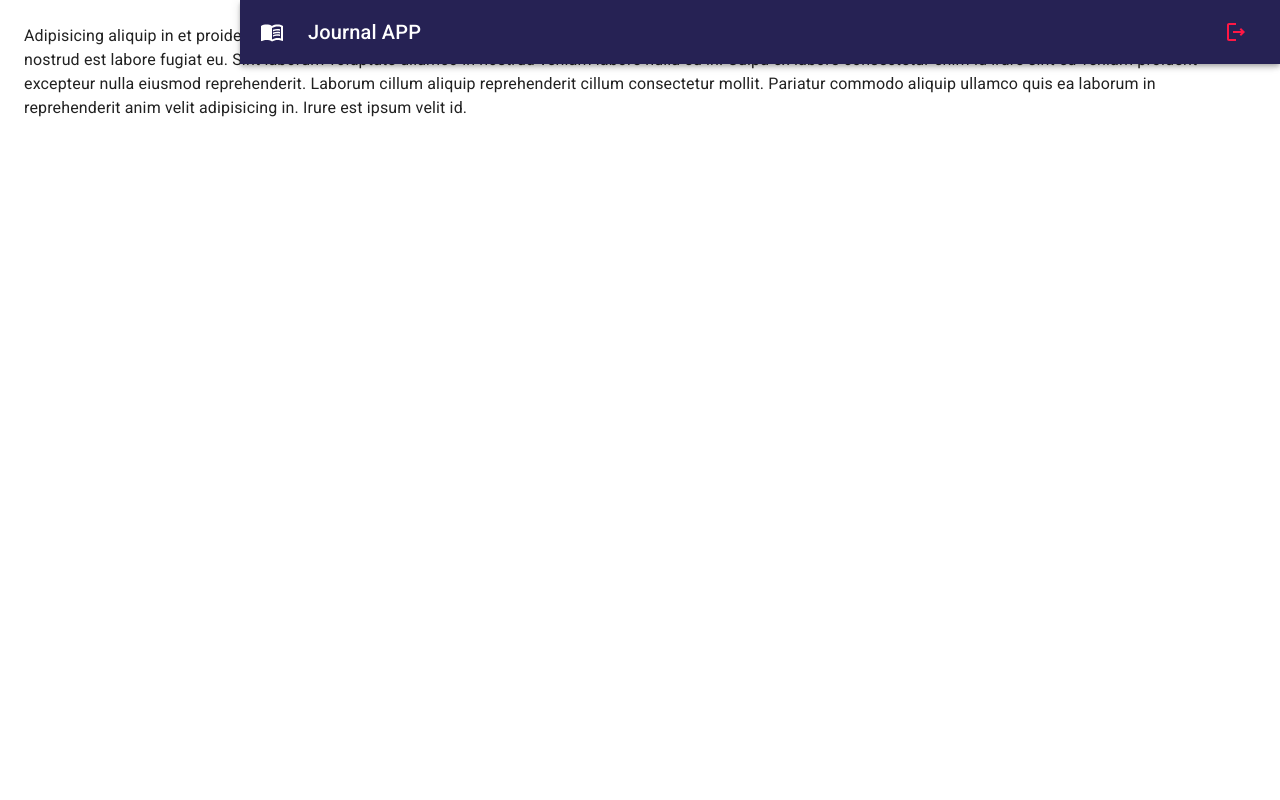
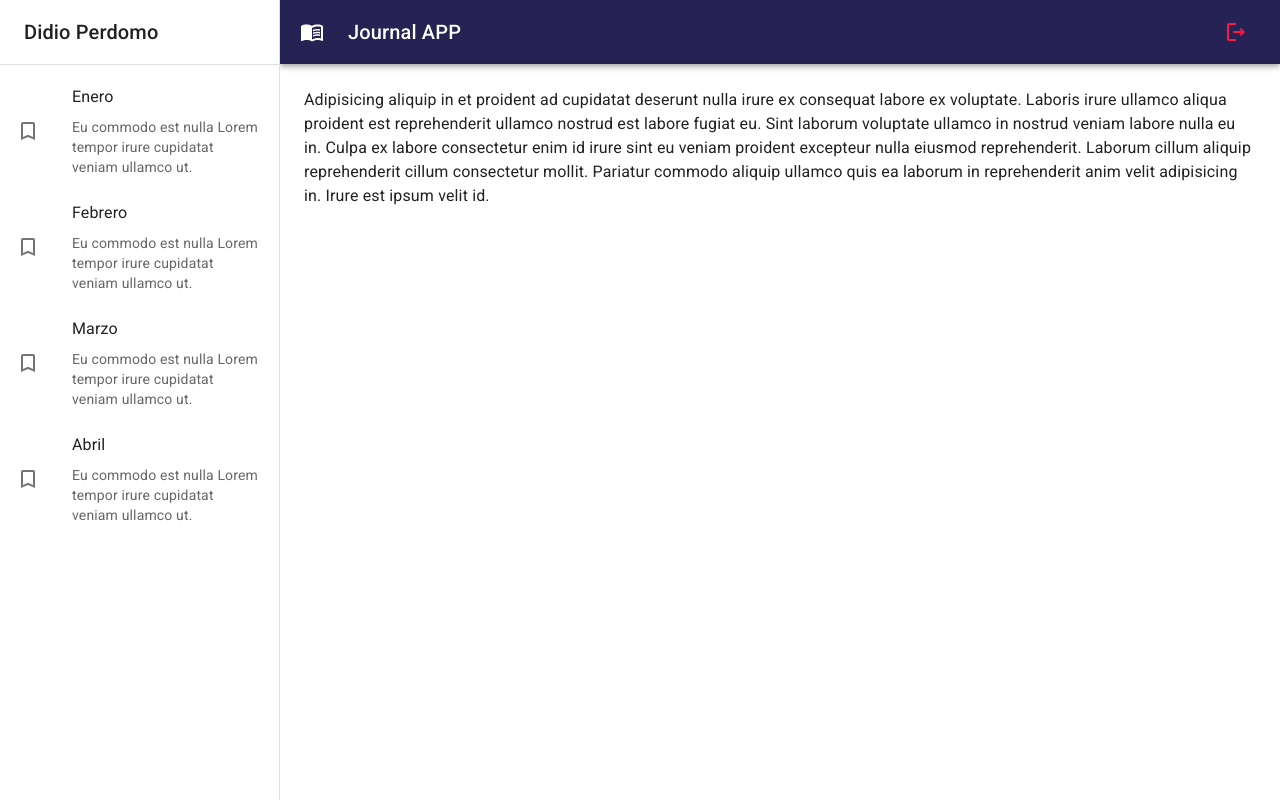
Before and after one commit to DidioArbey/Login-React, a React (Vite) app: page / in a window 1280 px wide. Built offline with nearby package versions, Linux system fonts and the light colour scheme.

Commit message:
side bar

```diff
--- /dev/null
+++ b/src/journal/components/SideBar.jsx
@@ -0,0 +1,45 @@
+import { TurnedInNot } from "@mui/icons-material"
+import { Box, Divider, Drawer, Grid, List, ListItem, ListItemButton, ListItemIcon, ListItemText, Toolbar, Typography } from "@mui/material"
+
+
+export const SideBar = ({ drawerWidth }) => {
+    return (
+        <Box
+            component='nav'
+            sx={{ width: { sm: drawerWidth }, flexShrink: { sm: 0 } }}
+        >
+            <Drawer
+                variant='permanent'
+                open
+                sx={{
+                    display: { xs: 'block' },
+                    '& .MuiDrawer-paper': { boxSizing: 'border-box', width: drawerWidth }
+                }}
+            >
+                <Toolbar>
+                    <Typography variant='h6' noWrap component='div' >
+                        Didio Perdomo
+                    </Typography>
+                </Toolbar>
+                <Divider />
+                <List>
+                    {
+                        ['Enero', 'Febrero', 'Marzo', 'Abril'].map(text => (
+                            <ListItem key={ text } disablePadding>
+                                <ListItemButton>
+                                    <ListItemIcon>
+                                        <TurnedInNot />
+                                    </ListItemIcon>
+                                    <Grid container>
+                                        <ListItemText  primary={ text } />
+                                        <ListItemText  secondary={'Eu commodo est nulla Lorem tempor irure cupidatat veniam ullamco ut.'} />
+                                    </Grid>
+                                </ListItemButton>
+                            </ListItem>
+                        ))
+                    }
+                </List>
+            </Drawer>
+        </Box>
+    )
+}
--- a/src/journal/components/index.js
+++ b/src/journal/components/index.js
@@ -1 +1,2 @@
 export * from './NavBar';
+export * from './SideBar';
--- a/src/journal/layout/JournalLayout.jsx
+++ b/src/journal/layout/JournalLayout.jsx
@@ -1,9 +1,9 @@
-import { Box } from '@mui/material'
-import { NavBAr } from '../components';
+import { Box, Toolbar } from '@mui/material'
+import { NavBAr, SideBar } from '../components';
 
 
 
-const drawerWidth = 240;
+const drawerWidth = 280;
 
 export const JournalLayout = ({ children }) => {
     return (
@@ -12,12 +12,14 @@
             <NavBAr drawerWidth={drawerWidth} />
 
             {/* Sidebar drawerWidth */}
+            <SideBar drawerWidth={drawerWidth} />
 
             <Box
                 component='main'
                 sx={{ flexGrow: 1, p: 3 }}
             >
                 {/* Toolbar */}
+                <Toolbar />
                 {children}
 
 
```
